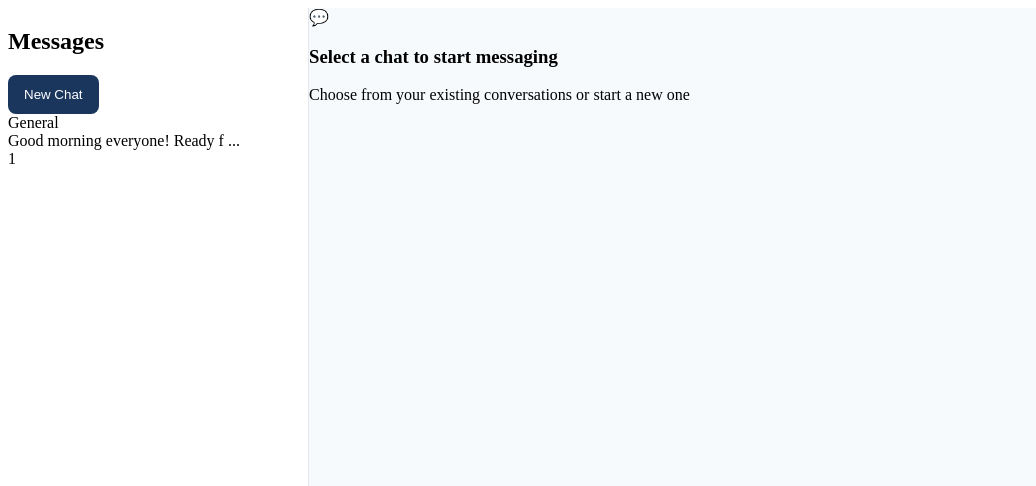
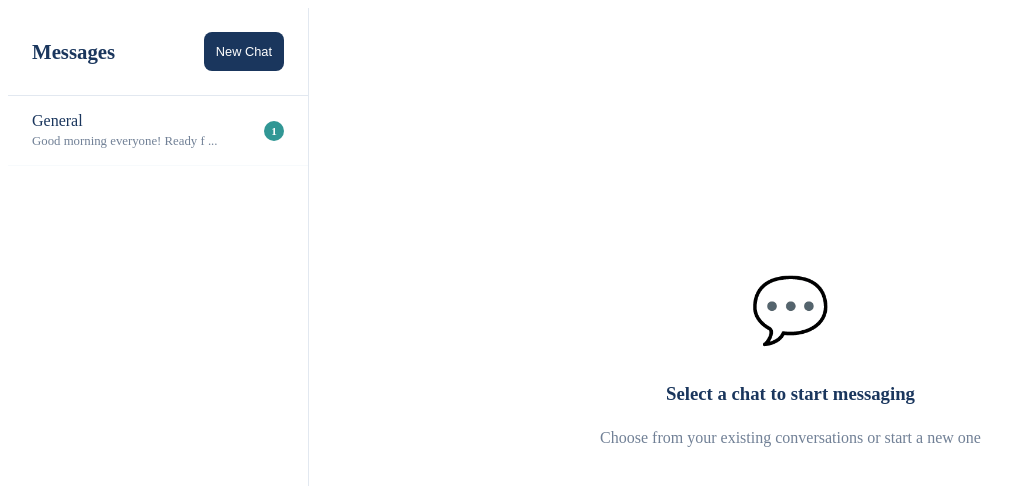
Before and after one commit to Kirtivanjode/Employeehub, an Angular app: page /chat in a window 1280 px wide. Shown: the top 486 px of the page, without its empty margins (0-1036 px from the left). Built offline with nearby package versions, Linux system fonts and the light colour scheme.

Commit message:
your commit message

```diff
--- a/src/app/components/chat/chat.component.css
+++ b/src/app/components/chat/chat.component.css
@@ -1,30 +1,153 @@
 .chat-container {
   display: flex;
-  height: 100vh;
+  height: calc(100vh - 80px);
   background: #f7fafc;
-  overflow: hidden;
 }
 
-/* Sidebar */
 .chat-sidebar {
   width: 300px;
-  min-width: 220px;
-  max-width: 320px;
   background: white;
   border-right: 1px solid #e2e8f0;
   display: flex;
   flex-direction: column;
 }
 
-/* Main chat area */
+.sidebar-header {
+  padding: 1.5rem;
+  border-bottom: 1px solid #e2e8f0;
+  display: flex;
+  justify-content: space-between;
+  align-items: center;
+}
+
+.sidebar-header h2 {
+  margin: 0;
+  color: #1a365d;
+  font-size: 1.3rem;
+}
+
+.btn-sm {
+  padding: 0.5rem 1rem;
+  font-size: 0.8rem;
+}
+
+.employee-list {
+  padding: 1rem;
+  border-bottom: 1px solid #e2e8f0;
+  max-height: 200px;
+  overflow-y: auto;
+}
+
+.employee-list h3 {
+  margin: 0 0 1rem 0;
+  color: #1a365d;
+  font-size: 1rem;
+}
+
+.employee-item {
+  display: flex;
+  align-items: center;
+  gap: 0.75rem;
+  padding: 0.75rem;
+  border-radius: 0.5rem;
+  cursor: pointer;
+  transition: background 0.3s ease;
+}
+
+.employee-item:hover {
+  background: #f7fafc;
+}
+
+.employee-avatar {
+  width: 32px;
+  height: 32px;
+  border-radius: 50%;
+  object-fit: cover;
+}
+
+.chat-rooms {
+  flex: 1;
+  overflow-y: auto;
+}
+
+.chat-room-item {
+  display: flex;
+  justify-content: space-between;
+  align-items: center;
+  padding: 1rem 1.5rem;
+  border-bottom: 1px solid #f7fafc;
+  cursor: pointer;
+  transition: background 0.3s ease;
+}
+
+.chat-room-item:hover {
+  background: #f7fafc;
+}
+
+.chat-room-item.active {
+  background: #e6fffa;
+  border-right: 3px solid #319795;
+}
+
+.room-info {
+  flex: 1;
+}
+
+.room-name {
+  font-weight: 500;
+  color: #1a365d;
+  margin-bottom: 0.25rem;
+}
+
+.last-message {
+  font-size: 0.8rem;
+  color: #718096;
+}
+
+.unread-badge {
+  background: #319795;
+  color: white;
+  border-radius: 50%;
+  width: 20px;
+  height: 20px;
+  display: flex;
+  align-items: center;
+  justify-content: center;
+  font-size: 0.7rem;
+  font-weight: 600;
+}
+
 .chat-main {
   flex: 1;
   display: flex;
   flex-direction: column;
-  min-width: 0; /* prevent overflow */
 }
 
-/* Messages */
+.chat-content {
+  display: flex;
+  flex-direction: column;
+  height: 100%;
+}
+
+.chat-header {
+  padding: 1.5rem;
+  border-bottom: 1px solid #e2e8f0;
+  background: white;
+  display: flex;
+  justify-content: space-between;
+  align-items: center;
+}
+
+.chat-header h3 {
+  margin: 0;
+  color: #1a365d;
+}
+
+.participant-count {
+  color: #718096;
+  font-size: 0.9rem;
+}
+
 .messages-container {
   flex: 1;
   padding: 1rem;
@@ -32,11 +155,9 @@
   background: #f7fafc;
 }
 
-/* Message bubbles */
 .message {
   margin-bottom: 1rem;
   max-width: 70%;
-  word-wrap: break-word;
 }
 
 .message.own-message {
@@ -54,29 +175,46 @@
   border-bottom-left-radius: 1rem;
 }
 
+.message-header {
+  display: flex;
+  justify-content: space-between;
+  align-items: center;
+  margin-bottom: 0.25rem;
+  font-size: 0.8rem;
+}
+
+.sender-name {
+  font-weight: 500;
+  color: #1a365d;
+}
+
+.message-time {
+  color: #718096;
+}
+
 .message-content {
   background: white;
   padding: 0.75rem 1rem;
   border-radius: 1rem;
   box-shadow: 0 1px 3px rgba(0, 0, 0, 0.1);
+  word-wrap: break-word;
 }
 
-/* Input */
 .message-input-container {
   padding: 1rem;
   background: white;
   border-top: 1px solid #e2e8f0;
   display: flex;
-  gap: 0.5rem;
+  justify-content: space-between;
 }
 
 .message-input {
-  flex: 1;
-  padding: 0.75rem;
+  padding: 0.75rem 0.5rem;
   border: 2px solid #e2e8f0;
   border-radius: 2rem;
   font-size: 1rem;
   transition: border-color 0.3s ease;
+  width: 75%;
 }
 
 .message-input:focus {
@@ -84,9 +222,28 @@
   border-color: #319795;
 }
 
-/* Buttons */
+.no-chat-selected {
+  flex: 1;
+  display: flex;
+  flex-direction: column;
+  align-items: center;
+  justify-content: center;
+  color: #718096;
+  background: white;
+}
+
+.no-chat-icon {
+  font-size: 4rem;
+  margin-bottom: 1rem;
+}
+
+.no-chat-selected h3 {
+  color: #1a365d;
+  margin-bottom: 0.5rem;
+}
+
 .btn {
-  padding: 0.75rem 1rem;
+  padding: 0.75rem;
   border-radius: 0.5rem;
   border: none;
   font-weight: 500;
@@ -94,74 +251,58 @@
   transition: all 0.3s ease;
 }
 
+.btn:disabled {
+  opacity: 0.5;
+  cursor: not-allowed;
+}
+
 .btn-primary {
   background: #1a365d;
   color: white;
 }
 
-.btn-primary:hover {
+.btn-primary:hover:not(:disabled) {
   background: #2d3748;
 }
 
-/* ----------------- */
-/* ✅ RESPONSIVE BREAKPOINTS */
-/* ----------------- */
-
-/* Tablets */
-@media (max-width: 1024px) {
-  .chat-sidebar {
-    width: 240px;
-  }
+.my-message {
+  text-align: right;
+  background: #2b6cb0;
+  color: white;
+  padding: 8px 12px;
+  border-radius: 12px 12px 0 12px;
+  margin: 6px 0;
+  display: inline-block;
+  position: absolute;
+  right: 0;
 }
 
-/* Small tablets & big phones */
+.their-message {
+  text-align: left;
+  background: #edf2f7;
+  color: #1a365d;
+  padding: 8px 12px;
+  border-radius: 12px 12px 12px 0;
+  margin: 6px 0;
+  display: inline-block;
+}
+
 @media (max-width: 768px) {
   .chat-container {
     flex-direction: column;
+    overflow-x: hidden;
   }
 
   .chat-sidebar {
     width: 100%;
-    height: 220px;
-    border-right: none;
-    border-bottom: 1px solid #e2e8f0;
+    height: 300px;
   }
 
   .chat-main {
-    flex: 1;
-    height: calc(100vh - 220px);
+    height: calc(100vh - 380px);
   }
 
   .message {
     max-width: 85%;
   }
 }
-
-/* Phones */
-@media (max-width: 480px) {
-  .chat-sidebar {
-    height: 180px;
-    font-size: 0.9rem;
-  }
-
-  .chat-header h3 {
-    font-size: 1rem;
-  }
-
-  .message-input {
-    font-size: 0.9rem;
-  }
-
-  .btn {
-    padding: 0.5rem 0.75rem;
-    font-size: 0.85rem;
-  }
-}
-
-/* Ultra-wide screens */
-@media (min-width: 1600px) {
-  .chat-container {
-    max-width: 1600px;
-    margin: 0 auto; /* center for big screens */
-  }
-}
```
